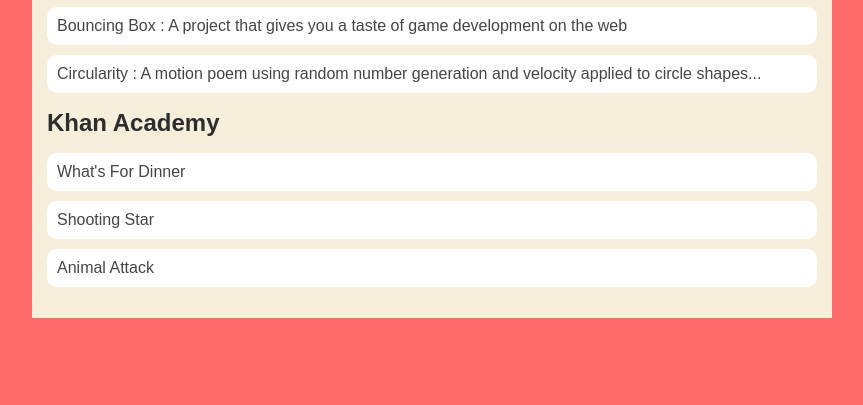
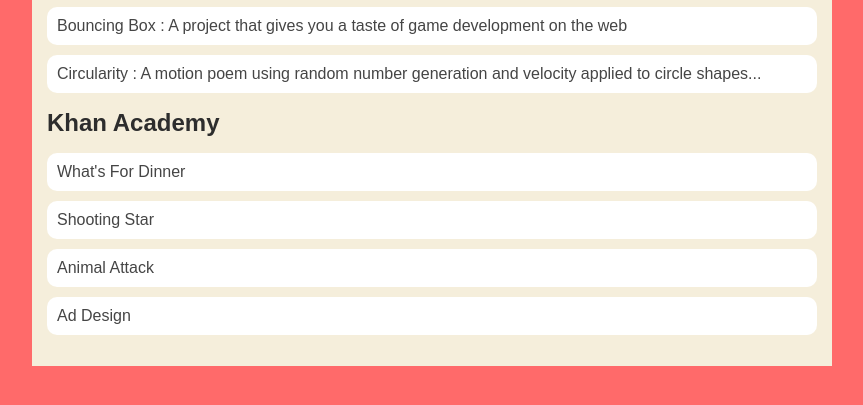
Before and after one commit to gagedavis1/gagedavis1.github.io, a plain HTML site: page portfolio.html in a window 1280 px wide. Shown: the part 217-622 px from the top of the page, without its empty margins (208-1071 px from the left). Drawn offline with Linux system fonts and the light colour scheme.

Commit message:
Added Project Ad Design to portfolio.

```diff
--- a/portfolio.html
+++ b/portfolio.html
@@ -28,6 +28,7 @@
                     <li><a href="https://www.khanacademy.org/computer-programming/spin-off-of-project-whats-for-dinner-davis-gage/6201947718467584">What's For Dinner</a></li>
                     <li><a href="https://www.khanacademy.org/computer-programming/spin-off-of-project-shooting-star/5478890280370176">Shooting Star</a></li>
                     <li><a href="https://www.khanacademy.org/computer-programming/project-animal-attack/4798561907425280">Animal Attack</a></li>
+                    <li><a href="https://www.khanacademy.org/computer-programming/gage-davis-project-ad-design/5009092768481280">Ad Design</a></li>
                 </ul>
             </div>
         </main>
```
